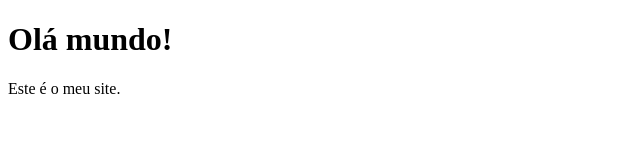
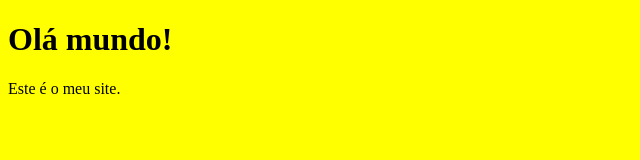
Before and after one commit to Vhs08/Vhs08.github.io, a plain HTML site: page index.html in a window 1280 px wide. Shown: the whole page, without its empty margins (0-640 px from the left). Drawn offline with Linux system fonts and the light colour scheme.

Commit message:
Criação do arquivo css.

```diff
--- /dev/null
+++ b/estilo.css
@@ -0,0 +1,4 @@
+body{
+    background: yellow;
+    color:  black
+}
--- a/index.html
+++ b/index.html
@@ -1,6 +1,7 @@
   <!doctype HTML>
   <html>
     <head>
+      <link rel="stylesheet" href="estilo.css" style="text/css">
       <title>Meu site</title>
    </head>
   <body>
```
